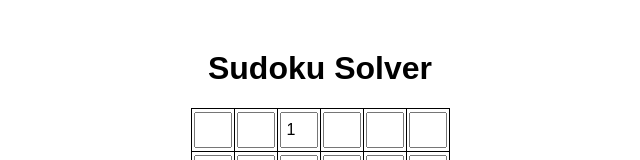
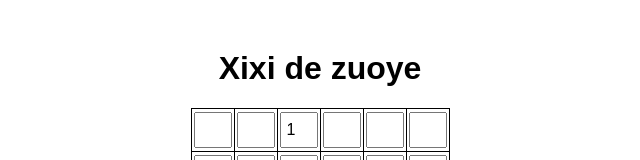
Before and after one commit to LFhead/LFhead.github.io, a plain HTML site: page index.html in a window 1280 px wide. Shown: the top 160 px of the page, without its empty margins (320-960 px from the left). Drawn offline with Linux system fonts and the light colour scheme.

Commit message:
Update index.html

```diff
--- a/index.html
+++ b/index.html
@@ -36,7 +36,7 @@
       </style>
    </head>
    <body>
-      <h1>Sudoku Solver</h1>
+      <h1>Xixi de zuoye</h1>
       <table id="sudokuBoard">
          <!-- Sudoku board will be dynamically generated here -->
       </table>
```
